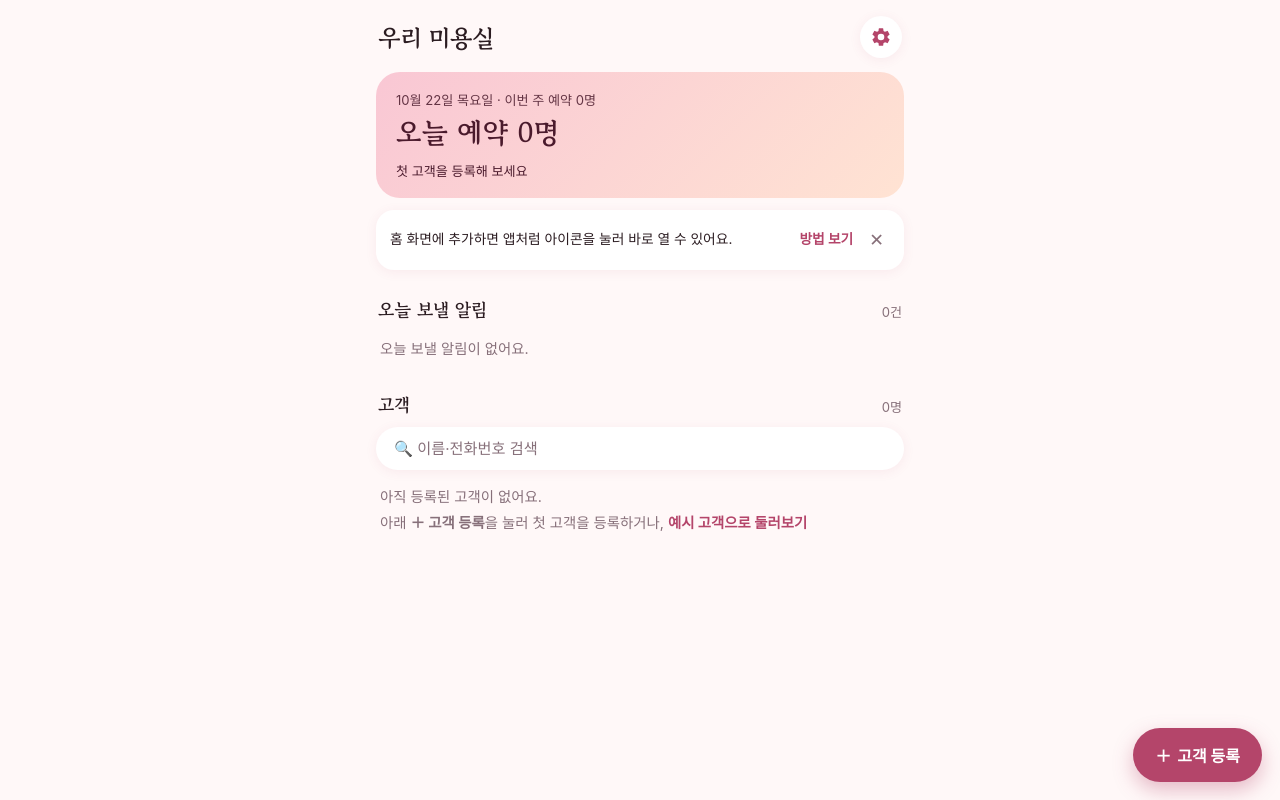
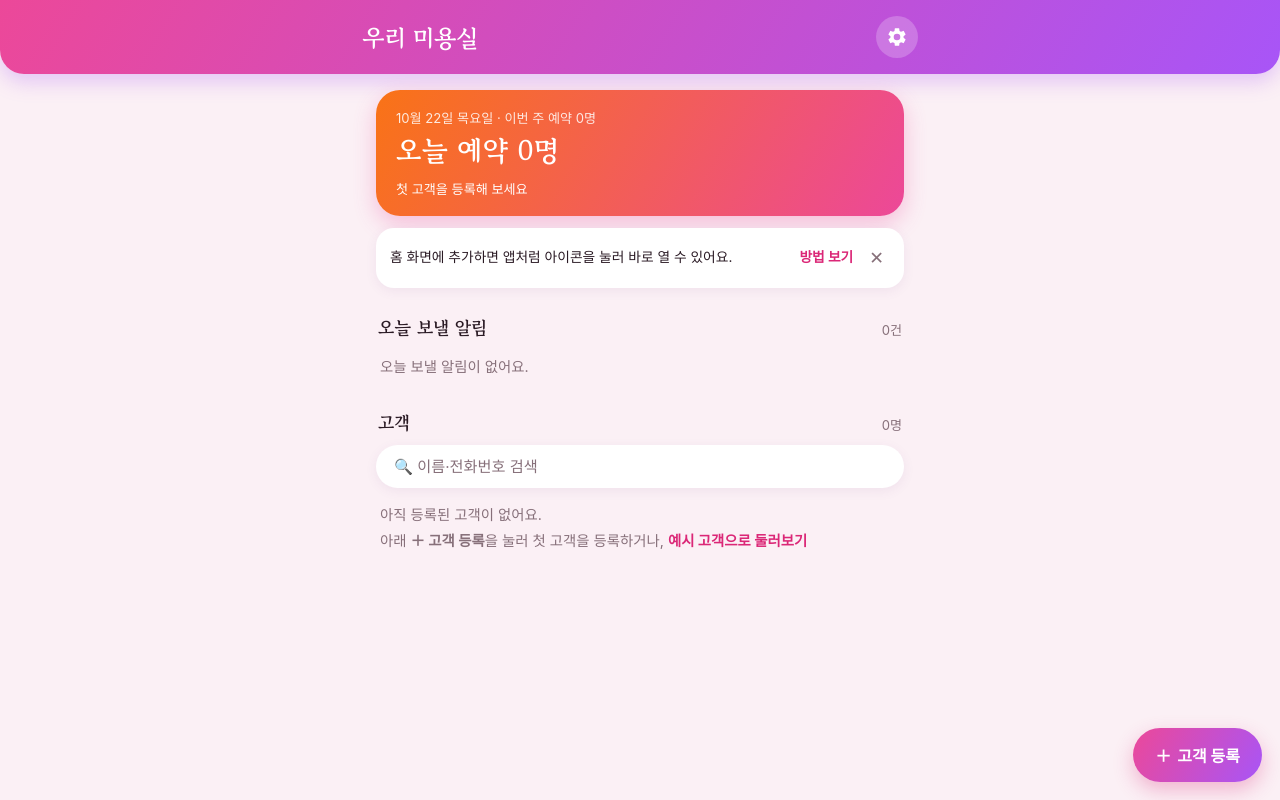
Before and after one commit to choheon-debug/salon-web, a plain HTML site: page index.html in a window 1280 px wide. Drawn offline with Linux system fonts and the light colour scheme.

Commit message:
선명한 그라데이션 디자인(시안 C) 적용
맨 위 그라데이션 머리띠, 그라데이션 오늘 카드와 버튼, 은은한 그라데이션 바탕.
서비스 워커 캐시 버전을 올려 설치된 앱에도 새 화면이 퍼지게 함.

Co-Authored-By: Claude Opus 5.5 <noreply@anthropic.com>
Claude-Session: https://claude.ai/code/session_01LtUG22A2bbdN7BG22gYFcE

```diff
--- a/index.html
+++ b/index.html
@@ -5,8 +5,8 @@
 <meta name="viewport" content="width=device-width, initial-scale=1, viewport-fit=cover">
 <title>미용실 예약</title>
 <meta name="description" content="로그인 없이 쓰는 미용실 예약·알림 문자 관리">
-<meta name="theme-color" content="#FFF8F8" media="(prefers-color-scheme: light)">
-<meta name="theme-color" content="#1C1316" media="(prefers-color-scheme: dark)">
+<meta name="theme-color" content="#EC4899" media="(prefers-color-scheme: light)">
+<meta name="theme-color" content="#BE185D" media="(prefers-color-scheme: dark)">
 <meta name="apple-mobile-web-app-capable" content="yes">
 <meta name="mobile-web-app-capable" content="yes">
 <meta name="apple-mobile-web-app-status-bar-style" content="default">
@@ -18,24 +18,30 @@
 <link rel="preload" href="gowun-batang-bold.woff2" as="font" type="font/woff2" crossorigin>
 <style>
 @font-face{font-family:"Gowun Batang";font-weight:700;font-display:swap;src:url(gowun-batang-bold.woff2) format("woff2")}
-/* 로즈 & 펄: 연분홍 바탕, 흰 카드, 짙은 로즈 포인트 */
+/* 선명한 그라데이션: 분홍→보라 머리띠와 버튼, 주황→분홍 오늘 카드, 연보라→연분홍 바탕 */
 :root{
-  --bg:#fff8f8; --surface:#fff; --ink:#2b1c21; --muted:#87707a; --line:#f0dfe4;
-  --accent:#b4456a; --on-accent:#fff; --container:#ffd9e2; --on-container:#3e0020;
-  --hero-a:#f9c7d4; --hero-b:#ffe3d3; --hero-ink:#4a1a2c;
+  --bg:#fbf0f5; --bg-grad:linear-gradient(180deg,#f6eef9 0%,#fdf0f4 55%,#fff7f3 100%);
+  --surface:#fff; --ink:#2a1a24; --muted:#87707a; --line:#f0dfe4;
+  --accent:#db2777; --on-accent:#fff; --container:#fce7f3; --on-container:#831843;
+  --head:linear-gradient(120deg,#ec4899,#a855f7); --head-shadow:rgb(168 85 247 / .28);
+  --grad:linear-gradient(120deg,#ec4899,#a855f7); --grad-shadow:rgb(219 39 119 / .3);
+  --hero:linear-gradient(120deg,#f97316,#ec4899); --hero-ink:#fff; --hero-shadow:0 8px 22px rgb(236 72 153 / .3); --hero-a:#ffd1e0;
   --week-bg:#ede3f7; --week-fg:#5b3f78; --day-bg:#ffe0d1; --day-fg:#8a3a17;
   --plain-bg:#f6eaee; --plain-fg:#6a4a52; --over-bg:#efe6e8; --over-fg:#5e4b50;
   --danger:#ba1a1a; --ok:#2f8f63; --scrim:rgb(43 28 33 / .42);
   --av1:#ffd9e2; --av2:#ede3f7; --av3:#ffe0d1; --av4:#dff1ea; --av-ink:#4a2a35;
-  --shadow:0 2px 12px rgb(180 69 106 / .08);
+  --shadow:0 3px 12px rgb(120 60 140 / .08);
   --display:"Gowun Batang","AppleMyungjo","Nanum Myeongjo",serif;
   --body:-apple-system,BlinkMacSystemFont,"Apple SD Gothic Neo","Noto Sans KR","Malgun Gothic",system-ui,sans-serif;
   color-scheme:light;
 }
 @media (prefers-color-scheme:dark){:root{
-  --bg:#1c1316; --surface:#271c20; --ink:#f3e3e7; --muted:#b39aa3; --line:#3a2a30;
-  --accent:#ffb1c6; --on-accent:#65002e; --container:#8f2d52; --on-container:#ffd9e2;
-  --hero-a:#5b2238; --hero-b:#4d2b22; --hero-ink:#ffe4ea;
+  --bg:#1c1316; --bg-grad:linear-gradient(180deg,#221520 0%,#1c1316 60%);
+  --surface:#271c20; --ink:#f3e3e7; --muted:#b39aa3; --line:#3a2a30;
+  --accent:#ffb1c6; --on-accent:#65002e; --container:#5b2238; --on-container:#ffd9e2;
+  --head:linear-gradient(120deg,#be185d,#7e22ce); --head-shadow:rgb(0 0 0 / .3);
+  --grad:linear-gradient(120deg,#db2777,#9333ea); --grad-shadow:rgb(0 0 0 / .3);
+  --hero:linear-gradient(120deg,#c2410c,#be185d); --hero-ink:#fff; --hero-shadow:none; --hero-a:#ffd1e0;
   --week-bg:#3a2d4a; --week-fg:#dcc6f5; --day-bg:#4d2b1d; --day-fg:#ffb998;
   --plain-bg:#33252a; --plain-fg:#dcc0c8; --over-bg:#3a3033; --over-fg:#d5c9c7;
   --danger:#ffb4ab; --ok:#7fd8a8; --scrim:rgb(0 0 0 / .55);
@@ -44,19 +50,23 @@
 *{box-sizing:border-box;-webkit-tap-highlight-color:transparent}
 html,body{margin:0;background:var(--bg);color:var(--ink);font-family:var(--body);font-size:16px;-webkit-text-size-adjust:100%}
 body{min-height:100dvh;overscroll-behavior-y:none}
+body::before{content:"";position:fixed;inset:0;z-index:-1;background:var(--bg-grad)}
 button,input,textarea,select{font:inherit;color:inherit}
 button{cursor:pointer}
 a{color:inherit}
 :focus-visible{outline:2px solid var(--accent);outline-offset:2px}
 [hidden]{display:none!important}
 
-.page{max-width:560px;margin:0 auto;padding:calc(env(safe-area-inset-top,0px) + 8px) max(16px,env(safe-area-inset-right,0px)) calc(env(safe-area-inset-bottom,0px) + 110px) max(16px,env(safe-area-inset-left,0px))}
-.topbar{display:flex;align-items:center;gap:10px;padding:8px 2px 14px}
+.appbar{background:var(--head);color:#fff;border-radius:0 0 24px 24px;box-shadow:0 8px 20px var(--head-shadow);
+  padding:calc(env(safe-area-inset-top,0px) + 6px) max(16px,env(safe-area-inset-right,0px)) 6px max(16px,env(safe-area-inset-left,0px))}
+.appbar .topbar{max-width:560px;margin:0 auto}
+.page{max-width:560px;margin:0 auto;padding:16px max(16px,env(safe-area-inset-right,0px)) calc(env(safe-area-inset-bottom,0px) + 110px) max(16px,env(safe-area-inset-left,0px))}
+.topbar{display:flex;align-items:center;gap:10px;padding:10px 2px}
 .topbar h1{flex:1;margin:0;font-family:var(--display);font-size:1.5rem;font-weight:700;min-width:0;overflow:hidden;text-overflow:ellipsis;white-space:nowrap}
-.iconbtn{width:42px;height:42px;border-radius:50%;border:0;background:var(--surface);box-shadow:var(--shadow);display:grid;place-items:center;color:var(--accent);flex:none}
+.iconbtn{width:42px;height:42px;border-radius:50%;border:0;background:rgb(255 255 255 / .22);display:grid;place-items:center;color:#fff;flex:none}
 .iconbtn svg{width:22px;height:22px}
 
-.hero{border-radius:24px;padding:18px 20px;background:linear-gradient(135deg,var(--hero-a),var(--hero-b));color:var(--hero-ink);display:flex;flex-direction:column;gap:3px}
+.hero{border-radius:24px;padding:18px 20px;background:var(--hero);color:var(--hero-ink);box-shadow:var(--hero-shadow);display:flex;flex-direction:column;gap:3px}
 .hero .k{font-size:.82rem;opacity:.85}
 .hero .v{font-family:var(--display);font-size:1.75rem;font-weight:700}
 .hero .s{margin-top:6px;font-size:.82rem}
@@ -85,19 +95,20 @@ a{color:inherit}
 .b-over{background:var(--over-bg);color:var(--over-fg)}
 .alert-row{display:flex;flex-direction:column;gap:0;background:var(--surface);border-radius:20px;box-shadow:var(--shadow);overflow:hidden}
 .alert-row .card{box-shadow:none;border-radius:0}
-.alert-row .send{display:flex;align-items:center;justify-content:center;gap:6px;margin:0 12px 12px;padding:11px;border-radius:99px;background:var(--accent);color:var(--on-accent);font-weight:700;text-decoration:none;font-size:.92rem}
+.alert-row .send{display:flex;align-items:center;justify-content:center;gap:6px;margin:0 12px 12px;padding:11px;border-radius:99px;background:var(--grad);color:#fff;box-shadow:0 4px 12px var(--grad-shadow);font-weight:700;text-decoration:none;font-size:.92rem}
 
 .search{width:100%;border:0;border-radius:99px;background:var(--surface);box-shadow:var(--shadow);padding:12px 18px;font-size:.95rem;margin-bottom:10px;outline-offset:0}
 .search::placeholder{color:var(--muted)}
 
-.fab{position:fixed;right:max(18px,env(safe-area-inset-right,0px));bottom:calc(env(safe-area-inset-bottom,0px) + 18px);border:0;border-radius:99px;background:var(--accent);color:var(--on-accent);font-weight:700;font-size:1rem;padding:15px 22px;box-shadow:0 8px 20px rgb(180 69 106 / .35);display:flex;align-items:center;gap:6px;z-index:5}
+.fab{position:fixed;right:max(18px,env(safe-area-inset-right,0px));bottom:calc(env(safe-area-inset-bottom,0px) + 18px);border:0;border-radius:99px;background:var(--grad);color:#fff;font-weight:700;font-size:1rem;padding:15px 22px;box-shadow:0 8px 20px var(--grad-shadow);display:flex;align-items:center;gap:6px;z-index:5}
 
 /* 새 창(전체 화면 시트) */
-.sheet{position:fixed;inset:0;background:var(--bg);z-index:20;display:flex;flex-direction:column;transform:translateX(100%);transition:transform .26s cubic-bezier(.2,.8,.2,1)}
+.sheet{position:fixed;inset:0;background:var(--bg-grad);z-index:20;display:flex;flex-direction:column;transform:translateX(100%);transition:transform .26s cubic-bezier(.2,.8,.2,1)}
 .sheet.open{transform:none}
-.sheet header{display:flex;align-items:center;gap:8px;padding:calc(env(safe-area-inset-top,0px) + 8px) max(12px,env(safe-area-inset-right,0px)) 10px max(12px,env(safe-area-inset-left,0px))}
+.sheet header{display:flex;align-items:center;gap:8px;padding:calc(env(safe-area-inset-top,0px) + 8px) max(12px,env(safe-area-inset-right,0px)) 10px max(12px,env(safe-area-inset-left,0px));
+  background:var(--head);color:#fff;border-radius:0 0 22px 22px;box-shadow:0 6px 16px var(--head-shadow);margin-bottom:12px}
 .sheet header h2{flex:1;margin:0;font-family:var(--display);font-weight:700;font-size:1.3rem}
-.back{border:0;background:none;color:var(--accent);width:42px;height:42px;display:grid;place-items:center;border-radius:50%}
+.back{border:0;background:none;color:#fff;width:42px;height:42px;display:grid;place-items:center;border-radius:50%}
 .back svg{width:24px;height:24px}
 .sheet .body{flex:1;overflow-y:auto;-webkit-overflow-scrolling:touch;padding:4px max(16px,env(safe-area-inset-right,0px)) calc(env(safe-area-inset-bottom,0px) + 28px) max(16px,env(safe-area-inset-left,0px))}
 .sheet .inner{max-width:560px;margin:0 auto;display:flex;flex-direction:column;gap:12px}
@@ -112,7 +123,7 @@ a{color:inherit}
 .info dd b{color:var(--accent)}
 
 .btn{display:flex;align-items:center;justify-content:center;gap:6px;width:100%;border:0;border-radius:99px;padding:14px 16px;font-weight:700;font-size:.97rem;text-decoration:none;text-align:center}
-.btn.fill{background:var(--accent);color:var(--on-accent)}
+.btn.fill{background:var(--grad);color:#fff;box-shadow:0 4px 12px var(--grad-shadow)}
 .btn.tonal{background:var(--container);color:var(--on-container)}
 .btn.out{background:var(--surface);color:var(--accent);box-shadow:inset 0 0 0 1px var(--line)}
 .btn.danger{background:var(--surface);color:var(--danger);box-shadow:inset 0 0 0 1px var(--line)}
@@ -142,7 +153,7 @@ a{color:inherit}
 .dialog p{margin:0;font-size:.92rem;color:var(--muted);line-height:1.5;white-space:pre-line}
 .dialog .acts{display:flex;justify-content:flex-end;gap:8px;margin-top:6px}
 .dialog .acts button{border:0;background:none;color:var(--accent);font-weight:700;padding:10px 16px;border-radius:99px}
-.dialog .acts button.go{background:var(--accent);color:var(--on-accent)}
+.dialog .acts button.go{background:var(--grad);color:#fff}
 .dialog .acts button.go.danger{background:var(--danger);color:#fff}
 
 .toast{position:fixed;left:50%;bottom:calc(env(safe-area-inset-bottom,0px) + 90px);transform:translateX(-50%);background:var(--ink);color:var(--bg);border-radius:14px;padding:12px 16px;font-size:.9rem;display:flex;gap:14px;align-items:center;z-index:60;max-width:calc(100% - 32px);box-shadow:0 6px 20px rgb(0 0 0 / .2)}
@@ -151,14 +162,15 @@ a{color:inherit}
 </style>
 </head>
 <body>
-<div class="page" id="home">
+<header class="appbar">
   <div class="topbar">
     <h1 id="salonTitle">우리 미용실</h1>
     <button class="iconbtn" id="btnSettings" aria-label="설정">
       <svg viewBox="0 0 24 24" fill="currentColor" aria-hidden="true"><path d="M19.14 12.94c.04-.3.06-.61.06-.94 0-.32-.02-.64-.07-.94l2.03-1.58a.49.49 0 0 0 .12-.61l-1.92-3.32a.49.49 0 0 0-.59-.22l-2.39.96c-.5-.38-1.03-.7-1.62-.94l-.36-2.54a.48.48 0 0 0-.48-.41h-3.84a.47.47 0 0 0-.47.41l-.36 2.54c-.59.24-1.13.57-1.62.94l-2.39-.96a.48.48 0 0 0-.59.22L2.74 8.87a.47.47 0 0 0 .12.61l2.03 1.58c-.05.3-.09.63-.09.94s.02.64.07.94l-2.03 1.58a.49.49 0 0 0-.12.61l1.92 3.32c.12.22.37.29.59.22l2.39-.96c.5.38 1.03.7 1.62.94l.36 2.54c.05.24.24.41.48.41h3.84c.24 0 .44-.17.47-.41l.36-2.54c.59-.24 1.13-.56 1.62-.94l2.39.96c.22.08.47 0 .59-.22l1.92-3.32a.48.48 0 0 0-.12-.61l-2.01-1.58zM12 15.6A3.6 3.6 0 1 1 12 8.4a3.6 3.6 0 0 1 0 7.2z"/></svg>
     </button>
   </div>
-
+</header>
+<div class="page" id="home">
   <div class="hero">
     <span class="k" id="heroDate"></span>
     <span class="v" id="heroHeadline"></span>
--- a/sw.js
+++ b/sw.js
@@ -1,6 +1,6 @@
 // 앱 파일을 휴대폰에 저장해 두어 인터넷이 잠깐 끊겨도 열리게 한다.
 // 앱을 고칠 때마다 VERSION을 올려야 새 버전이 퍼진다.
-const VERSION = "salon-web-1";
+const VERSION = "salon-web-2";
 const ASSETS = ["./", "./index.html", "./manifest.webmanifest", "./gowun-batang-bold.woff2",
   "./icons/icon-192.png", "./icons/icon-512.png", "./icons/apple-touch-icon.png"];
 
```
